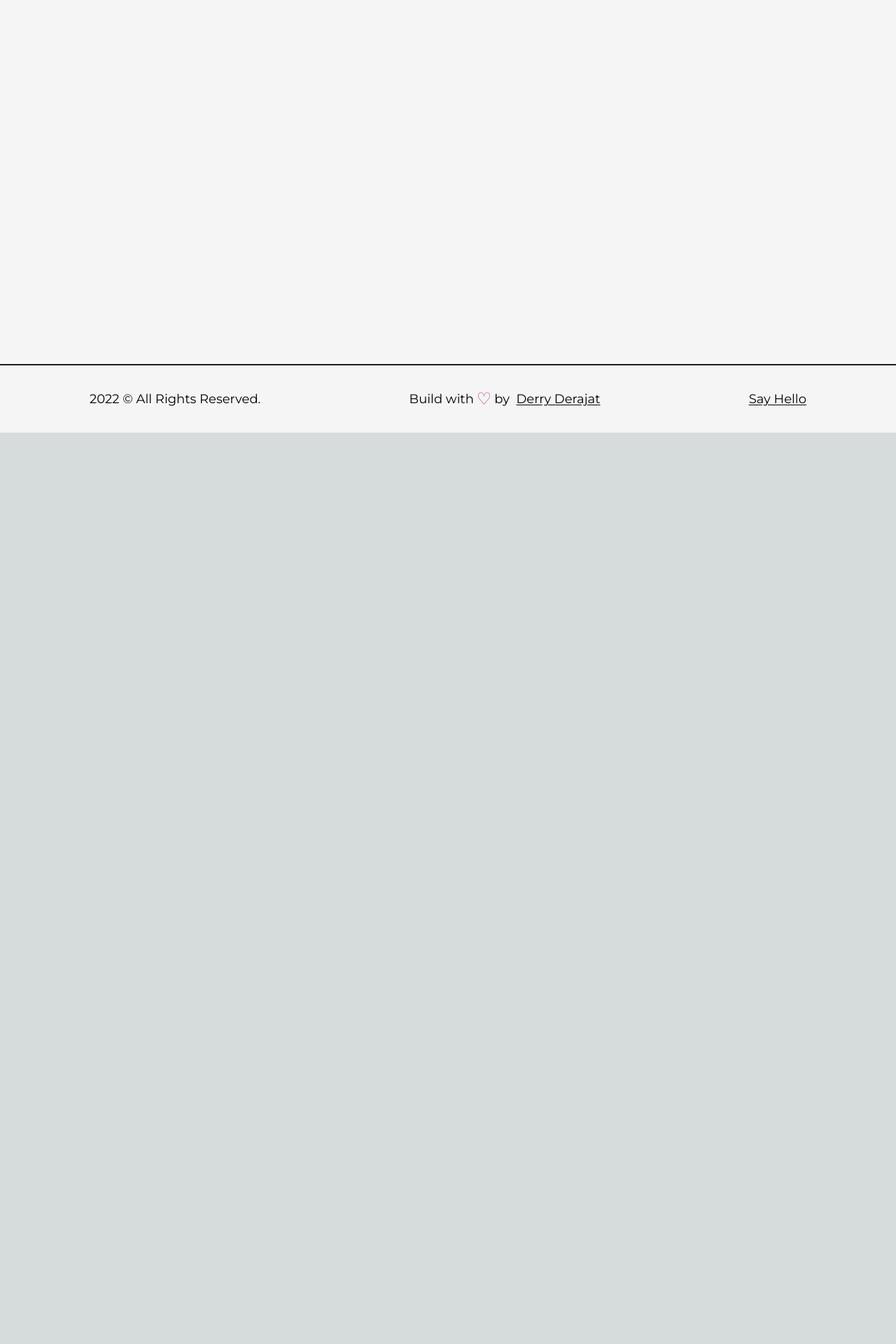
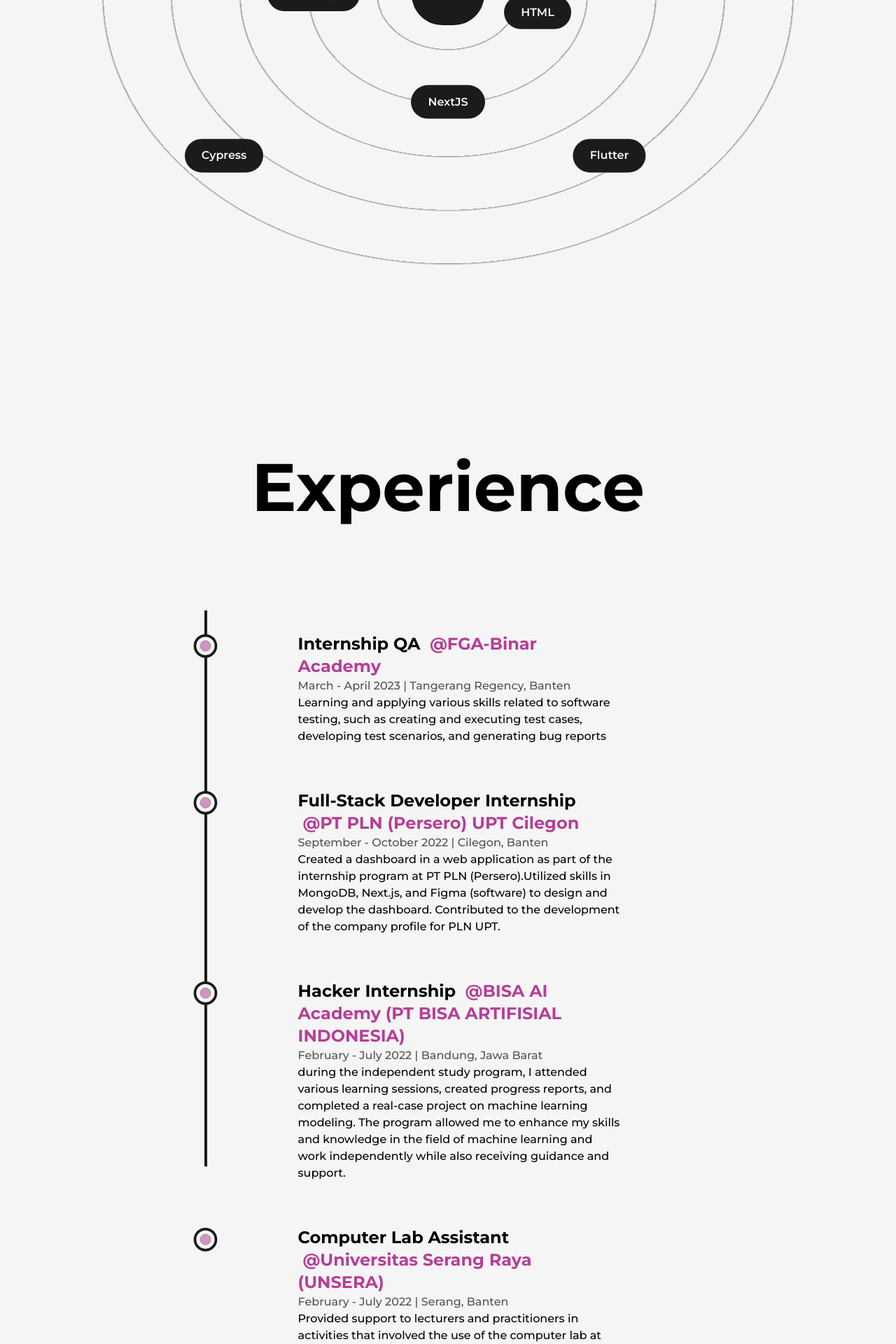
Before and after one commit to derryderajat/portofolio, a Next.js app: page /about in a window 1280 px wide. Shown: the part 2180-4100 px from the top of the page at 70% size. Before the commit the page ends 2798 px from the top, so only its background shows below. Built offline with nearby package versions, Linux system fonts and the light colour scheme.

Commit message:
Complete about me

```diff
--- /dev/null
+++ b/src/components/Education.js
@@ -0,0 +1,57 @@
+import React, { useRef } from "react";
+import { useScroll, motion, spring } from "framer-motion";
+import Lilcon from "./Lilcon";
+const Details = ({ type, time, place, info }) => {
+  const ref = useRef(null);
+  return (
+    <li
+      ref={ref}
+      className="my-8 first:mt-0 last:mb-0 w-[60%] mx-auto flex flex-col items-center justify-between"
+    >
+      <Lilcon reference={ref} />
+      <motion.div
+        initial={{ y: 50 }}
+        whileInView={{ y: 0 }}
+        transition={{ duration: 0.5, type: "spring" }}
+      >
+        <h3 className="capitalize font-bold text-2xl ">{type}</h3>
+        <span className="capitalize font-medium text-dark/75 ">
+          {time} | {place}
+        </span>
+        <p className="font-medium w-full">{info}</p>
+      </motion.div>
+    </li>
+  );
+};
+
+function Education() {
+  const ref = useRef(null);
+  const { scrollYProgress } = useScroll({
+    target: ref,
+    offset: ["start end", "center start"],
+  });
+  return (
+    <div className="my-64">
+      <h2 className="font-bold text-8xl mb-32 w-full text-center">Education</h2>
+      <div className="w-[75%] mx-auto relative">
+        <ul className="w-full flex flex-col items-start justify-between ml-4">
+          <motion.div
+            style={{ scaleY: scrollYProgress }}
+            ref={ref}
+            className="absolute left-9 top-0 w-[4px] h-full bg-dark origin-top"
+          />
+          <Details
+            type={"IT Engineer"}
+            time={"2019-2023"}
+            place={"Serang Raya University"}
+            info={
+              "Bachelor of Informatics Engineering | GPA: 3.9 | Research: Tours Recommendation System Using Apriori Haversine  "
+            }
+          />
+        </ul>
+      </div>
+    </div>
+  );
+}
+
+export default Education;
--- /dev/null
+++ b/src/components/Experience.js
@@ -0,0 +1,110 @@
+import React, { useRef } from "react";
+import { useScroll, motion, spring } from "framer-motion";
+import Lilcon from "./Lilcon";
+const Details = ({ position, company, companyLink, time, address, work }) => {
+  const ref = useRef(null);
+  return (
+    <li
+      ref={ref}
+      className="my-8 first:mt-0 last:mb-0 w-[60%] mx-auto flex flex-col items-center justify-between"
+    >
+      <Lilcon reference={ref} />
+      <motion.div
+        initial={{ y: 50 }}
+        whileInView={{ y: 0 }}
+        transition={{ duration: 0.5, type: "spring" }}
+      >
+        <h3 className="capitalize font-bold text-2xl ">
+          {position} &nbsp;
+          <a
+            target="_blank"
+            href={companyLink}
+            className="text-primary capitalize"
+          >
+            @{company}
+          </a>
+        </h3>
+        <span className="capitalize font-medium text-dark/75 ">
+          {time} | {address}
+        </span>
+        <p className="font-medium w-full">{work}</p>
+      </motion.div>
+    </li>
+  );
+};
+
+function Experience() {
+  const ref = useRef(null);
+  const { scrollYProgress } = useScroll({
+    target: ref,
+    offset: ["start end", "center start"],
+  });
+  return (
+    <div className="my-64">
+      <h2 className="font-bold text-8xl mb-32 w-full text-center">
+        Experience
+      </h2>
+      <div className="w-[75%] mx-auto relative">
+        <ul className="w-full flex flex-col items-start justify-between ml-4">
+          <motion.div
+            style={{ scaleY: scrollYProgress }}
+            ref={ref}
+            className="absolute left-9 top-0 w-[4px] h-full bg-dark origin-top"
+          />
+          <Details
+            position={"Internship QA"}
+            company={"FGA-Binar Academy"}
+            companyLink={"https://www.binaracademy.com/"}
+            time={"March - April 2023"}
+            address={"Tangerang Regency, Banten"}
+            work={
+              "Learning and applying various skills related to software testing, such as creating and executing test cases, developing test scenarios, and generating bug reports"
+            }
+          />
+          <Details
+            position={"Full-stack Developer Internship"}
+            company={"PT PLN (Persero) UPT Cilegon"}
+            companyLink={"https://portal.pln.co.id/"}
+            time={"September - October 2022"}
+            address={"Cilegon, Banten"}
+            work={
+              "Created a dashboard in a web application as part of the internship program at PT PLN (Persero).Utilized skills in MongoDB, Next.js, and Figma (software) to design and develop the dashboard. Contributed to the development of the company profile for PLN UPT."
+            }
+          />
+          <Details
+            position={"Hacker Internship"}
+            company={"BISA AI Academy (PT BISA ARTIFISIAL INDONESIA)"}
+            companyLink={"https://bisa.ai/"}
+            time={"February - July 2022"}
+            address={"Bandung, Jawa Barat"}
+            work={
+              "during the independent study program, I attended various learning sessions, created progress reports, and completed a real-case project on machine learning modeling. The program allowed me to enhance my skills and knowledge in the field of machine learning and work independently while also receiving guidance and support."
+            }
+          />
+          <Details
+            position={"Computer Lab Assistant"}
+            company={"Universitas Serang Raya (UNSERA)"}
+            companyLink={"https://unsera.ac.id/"}
+            time={"February - July 2022"}
+            address={"Serang, Banten"}
+            work={
+              "Provided support to lecturers and practitioners in activities that involved the use of the computer lab at Universitas Serang Raya. Assisted users with technical issues, such as software installation, system configuration, and hardware troubleshooting. Maintained the cleanliness and organization of the computer lab, ensuring that all equipment was in good working condition. Kept a journal report on the use of the lab, documenting issues that arose, actions taken to resolve them, and recommendations for improvement. Collaborated with other lab assistants and IT staff to ensure that the computer lab was running smoothly and efficiently."
+            }
+          />
+          <Details
+            position={"Student Ambassador"}
+            company={"BISA AI Academy (PT BISA ARTIFISIAL INDONESIA)"}
+            companyLink={"https://bisa.ai/"}
+            time={"April - July 2021"}
+            address={"Bandung, Jawa Barat"}
+            work={
+              "Worked as a Student Ambassador for the Academy Division at BISA AI Academy on a contract basis. Designed and conducted webinars related to AI and provided training related to the material provided. Demonstrated effective skills in time management to deliver webinars and training sessions on schedule. Managed a team of student volunteers and demonstrated excellent teamwork skills to ensure successful execution of webinars and training sessions. Developed and maintained positive relationships with stakeholders to promote BISA AI Academy's programs and services. Gained valuable experience in public speaking, event management, and leadership while representing BISA AI Academy as a Student Ambassador"
+            }
+          />
+        </ul>
+      </div>
+    </div>
+  );
+}
+
+export default Experience;
--- /dev/null
+++ b/src/components/Lilcon.js
@@ -0,0 +1,37 @@
+import React from "react";
+import { motion, useScroll } from "framer-motion";
+function Lilcon({ reference }) {
+  const { scrollYProgress } = useScroll({
+    target: reference,
+    offset: ["center end", "center center"],
+  });
+  return (
+    <figure className="absolute left-0 stroke-dark">
+      <svg className="-rotate-90" width={75} height={75} viewBox="0 0 100 100">
+        <circle
+          cx={75}
+          cy={50}
+          r={20}
+          className="stroke-primary stroke-1 fill-none"
+        />
+        <motion.circle
+          cx={75}
+          cy={50}
+          r={20}
+          className="stroke-[5px] fill-light"
+          style={{
+            pathLength: scrollYProgress,
+          }}
+        />
+        <circle
+          cx={75}
+          cy={50}
+          r={10}
+          className="animate-pulse stroke-1 fill-primary"
+        />
+      </svg>
+    </figure>
+  );
+}
+
+export default Lilcon;
--- a/src/components/Skills.js
+++ b/src/components/Skills.js
@@ -1,10 +1,37 @@
 import React from "react";
-
+import { motion } from "framer-motion";
+const Skill = ({ name, x, y }) => {
+  return (
+    <motion.div
+      className="flex items-center justify-center rounded-full font-semibold bg-dark text-light py-3 px-6 shadow-dark cursor-pointer absolute"
+      whileHover={{ scale: 1.05 }}
+      initial={{ x: 0, y: 0 }}
+      animate={{ x: x, y: y }}
+      transition={{ duration: 1.5 }}
+      viewport={{ once: true }}
+    >
+      {name}
+    </motion.div>
+  );
+};
 function Skills() {
   return (
     <>
       <h2 className="font-bold text-8xl mt-64 w-full text-center">Skills</h2>
-      <div className="w-full h-screen relative flex items-center justify-center"></div>
+      <div className="w-full h-screen relative flex items-center justify-center rounded-full bg-circularLight">
+        <div className="flex items-center justify-center rounded-full font-semibold bg-dark text-light p-8 shadow-dark cursor-pointer absolute">
+          WEB
+        </div>
+        <Skill name={"HTML"} x="10vw" y="2vw" />
+        <Skill name={"CSS"} x="-5vw" y="-2vw" />
+        <Skill name={"Javascript"} x="-15vw" y="0vw" />
+        <Skill name={"NextJS"} x="0vw" y="12vw" />
+        <Skill name={"GIT"} x="0vw" y="-15vw" />
+        <Skill name={"Python"} x="30vw" y="-5vw" />
+        <Skill name={"Figma"} x="-15vw" y="-12vw" />
+        <Skill name={"Flutter"} x="18vw" y="18vw" />
+        <Skill name={"Cypress"} x="-25vw" y="18vw" />
+      </div>
     </>
   );
 }
--- a/src/pages/about.js
+++ b/src/pages/about.js
@@ -6,6 +6,8 @@
 import Image from "next/image";
 import { useInView, useMotionValue, useSpring } from "framer-motion";
 import Skills from "@/components/Skills";
+import Experience from "@/components/Experience";
+import Education from "@/components/Education";
 
 const AnimatedNumbers = ({ value }) => {
   const ref = useRef(null);
@@ -108,6 +110,8 @@
             </div>
           </div>
           <Skills />
+          <Experience />
+          <Education />
         </Layout>
       </main>
     </>
--- a/tailwind.config.js
+++ b/tailwind.config.js
@@ -15,6 +15,8 @@
         "gradient-radial": "radial-gradient(var(--tw-gradient-stops))",
         "gradient-conic":
           "conic-gradient(from 180deg at 50% 50%, var(--tw-gradient-stops))",
+        circularLight:
+          "repeating-radial-gradient(rgba(0,0,0,0.4) 2px,#f5f5f5 5px, #f5f5f5 100px);",
       },
       colors: {
         dark: "#1b1b1b",
```
